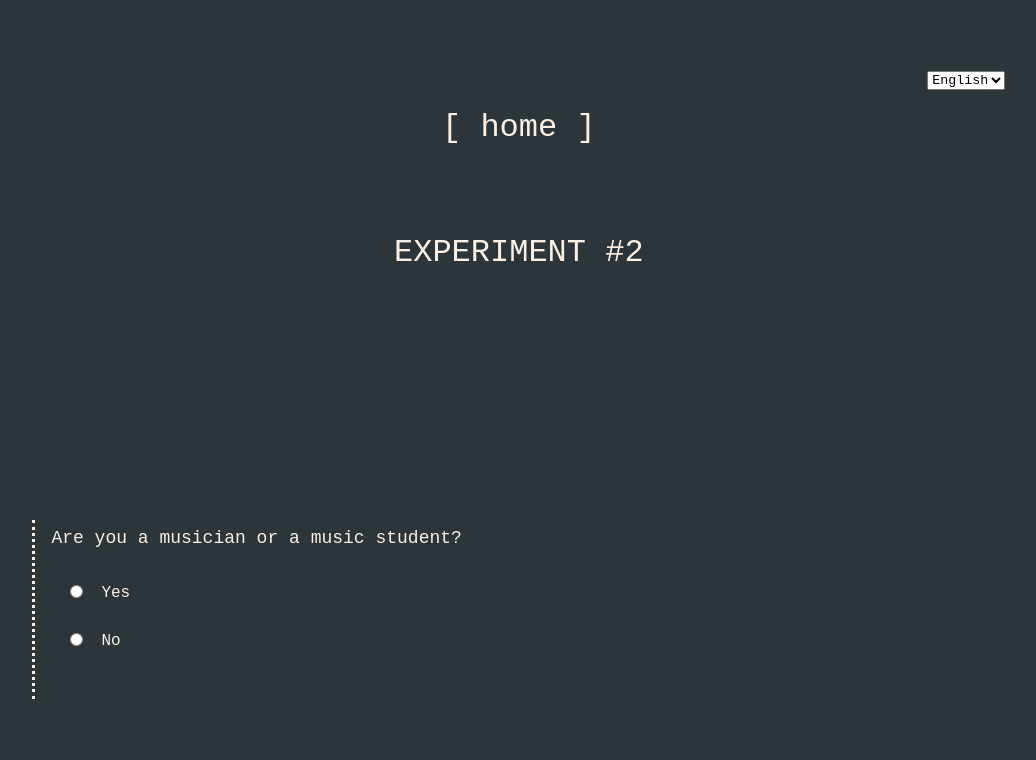
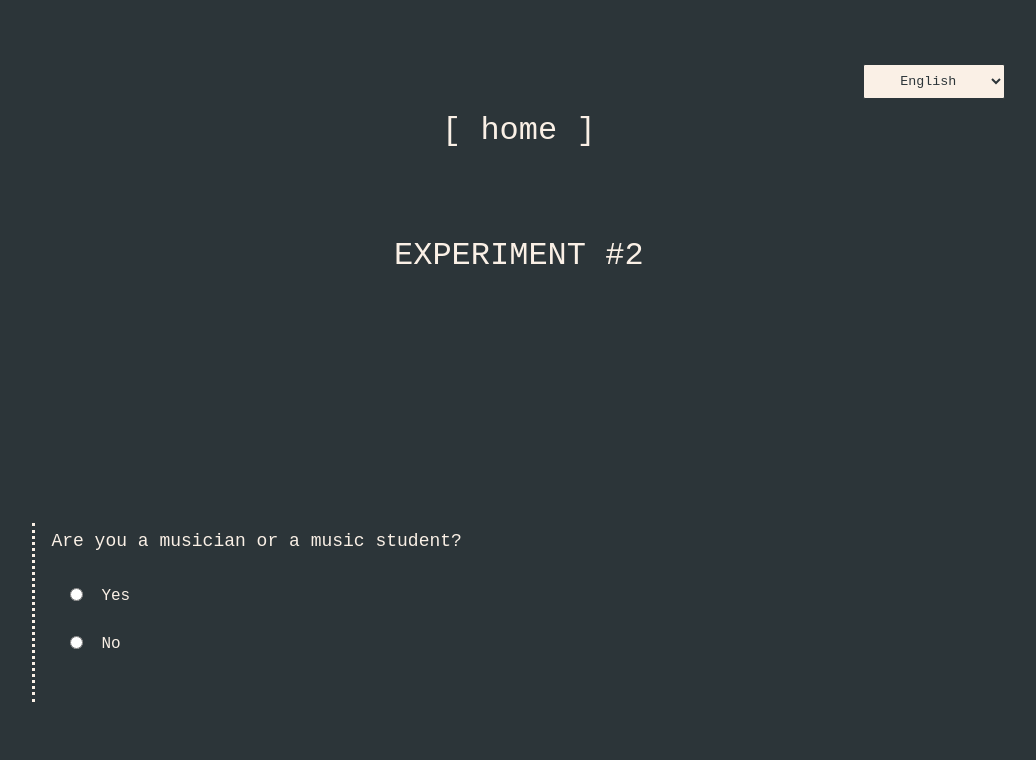
Before and after one commit to janmachalski/fonoteka.org, a plain HTML site: page badania/klastery/index.html in a window 1280 px wide. Shown: the top 760 px of the page, without its empty margins (70-1106 px from the left). Drawn offline with Linux system fonts and the light colour scheme.

Commit message:
Update index.html
stylized lang selector

```diff
--- a/badania/klastery/index.html
+++ b/badania/klastery/index.html
@@ -466,8 +466,17 @@
       text-align: right;
       position: static;
       margin-top: 0%;
-
       margin-right: 0px;
+  }
+  select {
+    background-color: linen;
+    padding: 0.5rem 2rem;
+    z-index: 1;
+    color: #2C3539;
+    border-color: linen;
+    border-radius: 2px 2px;
+    font-family: inherit;
+    border: 1px solid #2C3539;
   }
 
   p {
@@ -611,6 +620,7 @@
     padding-bottom: 12px;
     padding-top: 2px;
   }
+
 </style>
 
 
```
